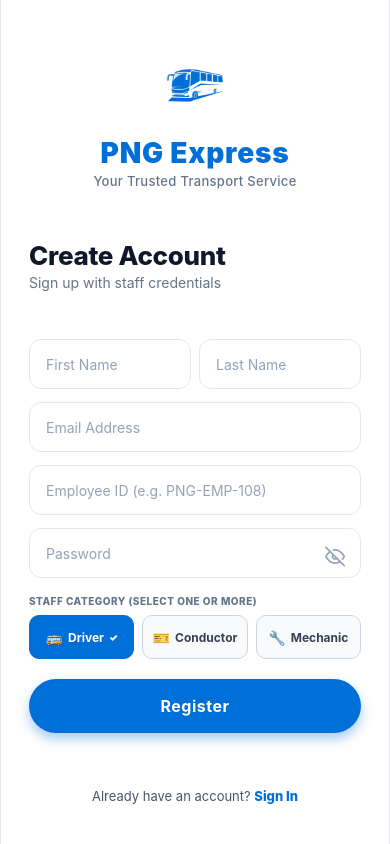
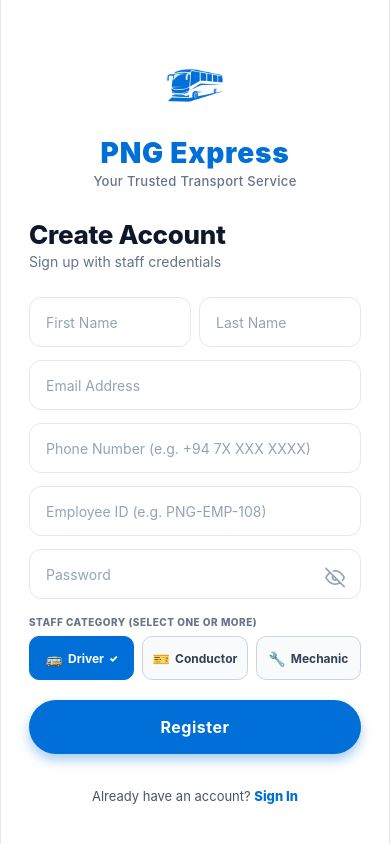
Before and after one commit to Rathnayaka-Sajith/Transport_System_Soliution, a React Native app in the folder staff-mobile/: screen / in a window 390 px wide. Both pictures are taken after a click on the element "Register Here". Built offline with nearby package versions, Linux system fonts and the light colour scheme.

Commit message:
feat(staff-mobile): add mobile phone number field to staff registration form

```diff
--- a/staff-mobile/src/screens/RegisterScreen.js
+++ b/staff-mobile/src/screens/RegisterScreen.js
@@ -16,6 +16,7 @@ export default function RegisterScreen({ onRegisterSuccess, onBackToLogin }) {
   const [firstName, setFirstName] = useState('');
   const [lastName, setLastName] = useState('');
   const [email, setEmail] = useState('');
+  const [phone, setPhone] = useState('');
   const [employeeId, setEmployeeId] = useState('');
   const [password, setPassword] = useState('');
   const [showPassword, setShowPassword] = useState(false);
@@ -39,8 +40,15 @@ export default function RegisterScreen({ onRegisterSuccess, onBackToLogin }) {
   const handleRegister = () => {
     setErrorMsg('');
 
-    if (!firstName.trim() || !lastName.trim() || !email.trim() || !employeeId.trim() || !password) {
-      setErrorMsg('Please fill in all fields (Name, Email, Employee ID, Password).');
+    if (
+      !firstName.trim() ||
+      !lastName.trim() ||
+      !email.trim() ||
+      !phone.trim() ||
+      !employeeId.trim() ||
+      !password
+    ) {
+      setErrorMsg('Please fill in all fields (Name, Email, Phone, Employee ID, Password).');
       return;
     }
 
@@ -56,7 +64,7 @@ export default function RegisterScreen({ onRegisterSuccess, onBackToLogin }) {
       name: fullName,
       email: email.trim().toLowerCase(),
       password: password,
-      phone: '+94 77 000 0000',
+      phone: phone.trim(),
       nic: '2000' + Math.floor(10000000 + Math.random() * 90000000),
       avatar: selectedCategories.includes('driver')
         ? '👨‍✈️'
@@ -161,6 +169,21 @@ export default function RegisterScreen({ onRegisterSuccess, onBackToLogin }) {
             value={email}
             onChangeText={(text) => {
               setEmail(text);
+              if (errorMsg) setErrorMsg('');
+            }}
+          />
+        </View>
+
+        {/* Mobile Phone Number */}
+        <View style={styles.inputWrapper}>
+          <TextInput
+            style={styles.inputField}
+            placeholder="Phone Number (e.g. +94 7X XXX XXXX)"
+            placeholderTextColor="#94a3b8"
+            keyboardType="phone-pad"
+            value={phone}
+            onChangeText={(text) => {
+              setPhone(text);
               if (errorMsg) setErrorMsg('');
             }}
           />
```
